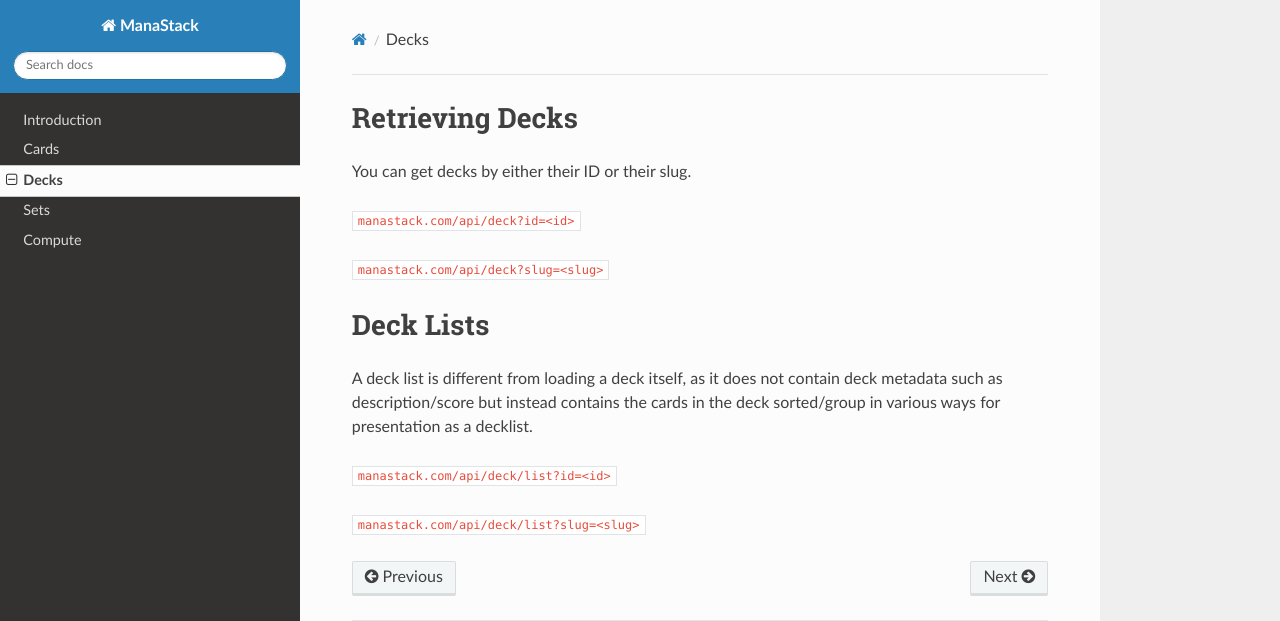
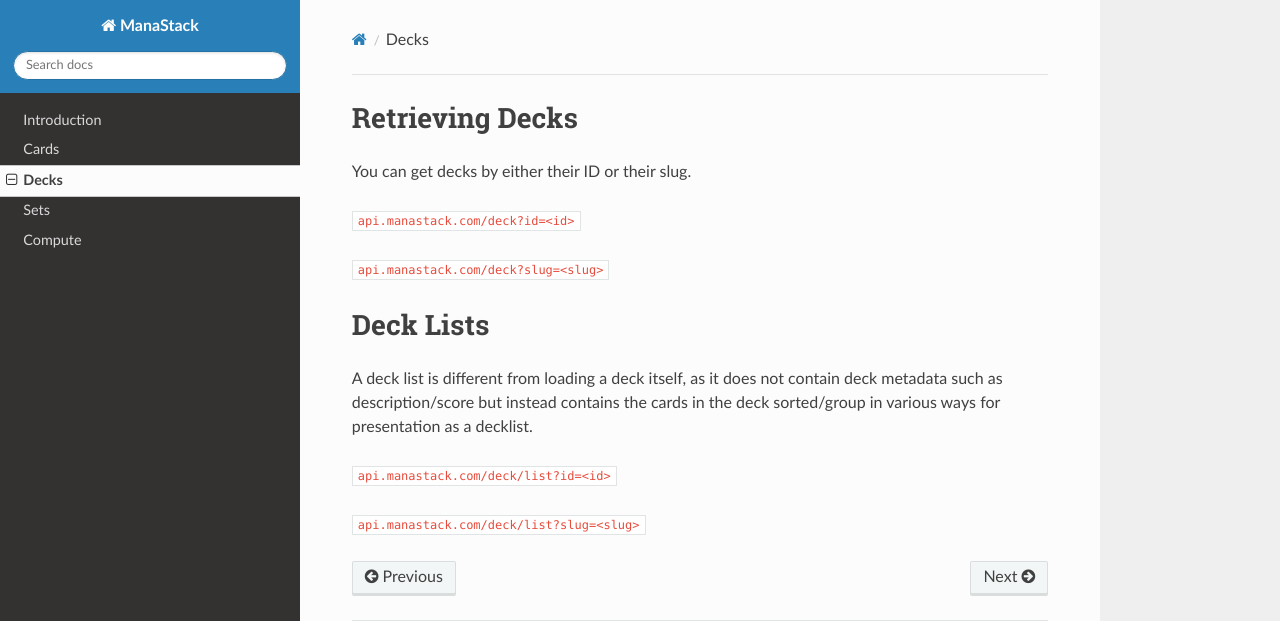
Before and after one commit to lucaspenney/ManaStack-API, an MkDocs documentation site: the page built from docs/decks.md, in a window 1280 px wide. Shown: the top 621 px of the page. Built offline with MkDocs 1.6.1, drawn with Linux system fonts in a browser that asks for light colours; nearby versions of some CDN libraries; old or Windows-style settings are respelled for this version of MkDocs.

```diff
--- a/docs/decks.md
+++ b/docs/decks.md
@@ -2,15 +2,15 @@
 
 You can get decks by either their ID or their slug.
 
-`manastack.com/api/deck?id=<id>`
+`api.manastack.com/deck?id=<id>`
 
-`manastack.com/api/deck?slug=<slug>`
+`api.manastack.com/deck?slug=<slug>`
 
 
 #Deck Lists
 
 A deck list is different from loading a deck itself, as it does not contain deck metadata such as description/score  but instead contains the cards in the deck sorted/group in various ways for presentation as a decklist.
 
-`manastack.com/api/deck/list?id=<id>`
+`api.manastack.com/deck/list?id=<id>`
 
-`manastack.com/api/deck/list?slug=<slug>`
+`api.manastack.com/deck/list?slug=<slug>`
```
Also changed, not shown: docs/cards.md (+2 -2 lines), docs/sets.md (+1 -1 lines).
